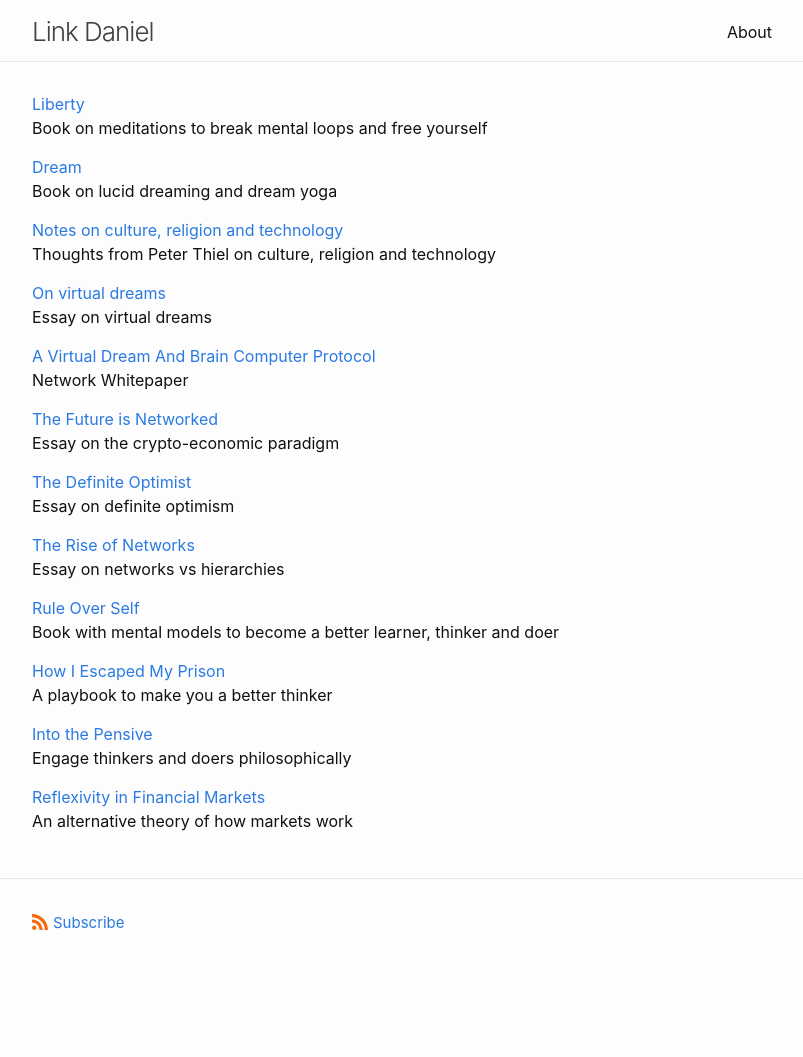
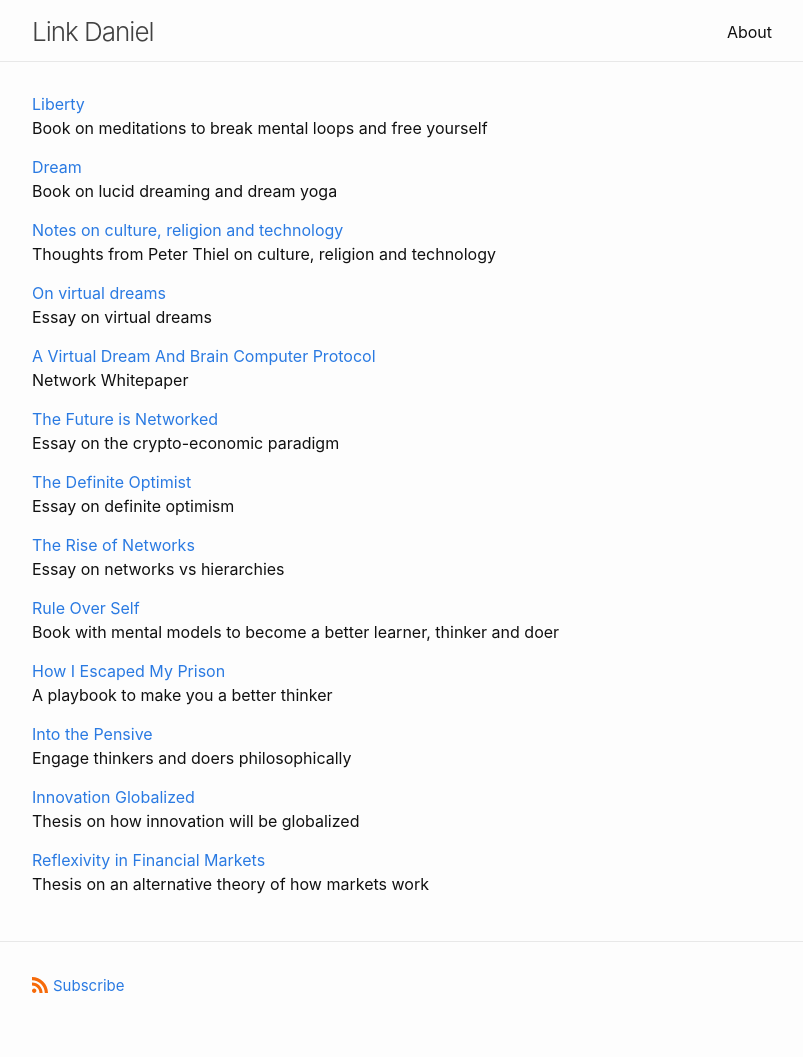
Before and after one commit to link-daniel/link.github.io, a Jekyll site: the page built from index.md, in a window 1280 px wide. Shown: the whole page, without its empty margins (238-1041 px from the left). Built offline with Jekyll 4.4.1, drawn with Linux system fonts in a browser that asks for light colours; before the commit the page ends 994 px from its top, so only the background shows below that.

Commit message:
Update index.md

```diff
--- a/index.md
+++ b/index.md
@@ -53,6 +53,10 @@ A playbook to make you a better thinker
 <br>
 Engage thinkers and doers philosophically
 
+[Innovation Globalized](https://link.com.de/innovationglobalized)
+<br>
+Thesis on how innovation will be globalized
+
 [Reflexivity in Financial Markets](https://link.com.de/reflexivity)
 <br>
-An alternative theory of how markets work
+Thesis on an alternative theory of how markets work
```
